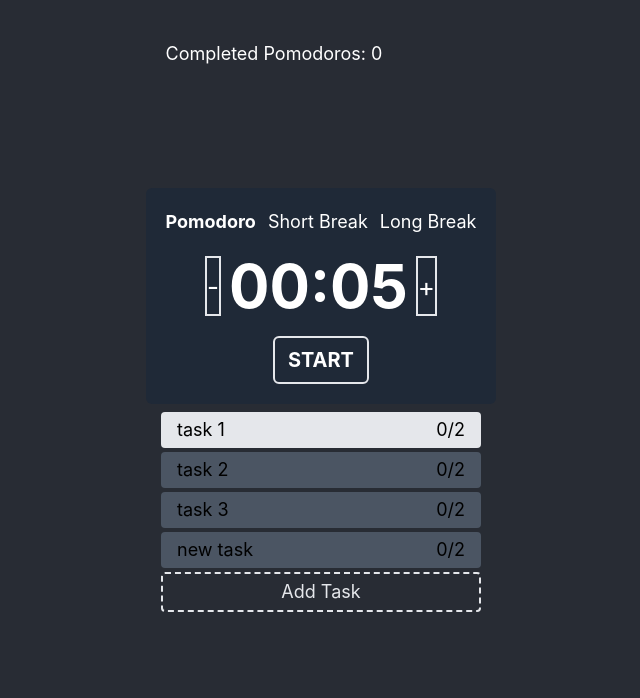
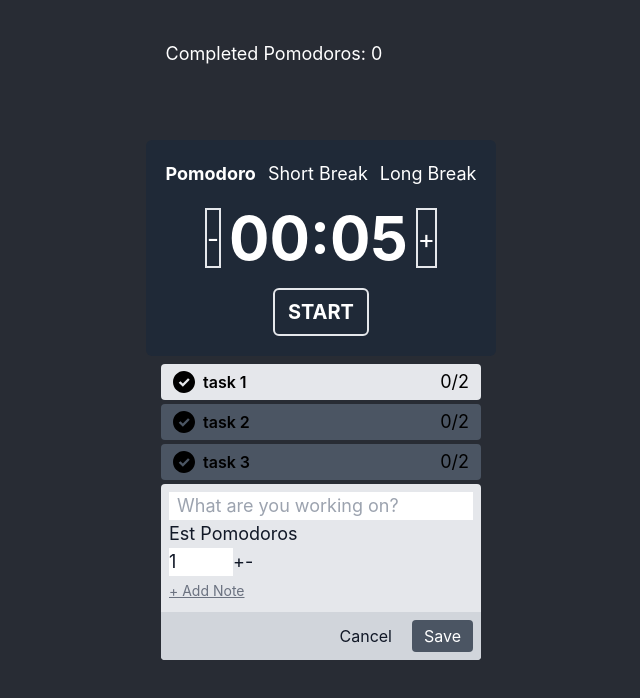
Before and after one commit to joeyiny/Pomodoro, a React (Create React App) app: page / in a window 1280 px wide. Both pictures are taken after a click on the button "Add Task". Shown: the top 698 px of the page, without its empty margins (319-959 px from the left). Built offline with nearby package versions, Linux system fonts and the light colour scheme; no server answers.

Commit message:
Allow user to add new tasks

```diff
--- /dev/null
+++ b/src/Components/AddTaskButton.tsx
@@ -0,0 +1,75 @@
+import { useState } from "react";
+import type { Task } from "./TaskList.tsx";
+
+enum ButtonState {
+  BUTTON = "button",
+  ADDING = "Adding",
+}
+
+let AddTaskButton = ({ onClick }) => {
+  let [buttonState, setButtonState] = useState<ButtonState>(ButtonState.BUTTON);
+
+  let [taskName, setTaskName] = useState<string>("");
+  let [estimatedPomodoros, setEstimatedPomodoros] = useState<number>(1);
+
+  if (buttonState === ButtonState.ADDING)
+    return (
+      <div className={`bg-gray-200 rounded text-lg text-gray-900`}>
+        <div className="px-2 py-2 text-left">
+          <input
+            className="w-full pl-2"
+            placeholder="What are you working on?"
+            value={taskName}
+            onChange={(e) => setTaskName(e.target.value)}></input>
+          <p>Est Pomodoros</p>
+          <div>
+            <input
+              type="number"
+              name="estimatedNumberOfPomodoros"
+              id="EstimatedNumberOfPomodoros"
+              className="w-16"
+              value={estimatedPomodoros}
+              onChange={(e) => setEstimatedPomodoros(e.target.valueAsNumber)}
+            />
+            <button>+</button>
+            <button>-</button>
+          </div>
+          <button className="underline text-gray-500 text-sm">
+            + Add Note
+          </button>
+        </div>
+        <div className="bg-gray-300 rounded-b px-2 py-2">
+          <div className="flex justify-end text-base gap-2">
+            <button
+              className=" bg-gray 300 rounded px-3 py-1"
+              onClick={() => setButtonState(ButtonState.BUTTON)}>
+              Cancel
+            </button>
+            <button
+              className=" bg-gray-600 text-white rounded px-3 py-1"
+              onClick={() =>
+                onClick({
+                  title: taskName,
+                  selected: false,
+                  pomodorosCompleted: false,
+                  pomodoroGoal: estimatedPomodoros,
+                  completed: false,
+                })
+              }>
+              Save
+            </button>
+          </div>
+        </div>
+      </div>
+    );
+
+  return (
+    <button
+      className={`w-full text-gray-200 border-2 border-dashed text-center text-lg px-4 py-1 rounded cursor-pointer`}
+      onClick={() => setButtonState(ButtonState.ADDING)}>
+      Add Task
+    </button>
+  );
+};
+
+export default AddTaskButton;
--- a/src/Components/TaskBox.tsx
+++ b/src/Components/TaskBox.tsx
@@ -5,9 +5,24 @@ let TaskBox = ({ task, onClick }: { task: Task; onClick: () => void }) => {
     <div
       className={`w-full text-black ${
         task.selected ? "bg-gray-200" : "bg-gray-600"
-      } text-lg px-4 py-1 rounded flex gap-2 justify-between cursor-pointer`}
+      } text-lg px-3 py-1 rounded flex gap-2 justify-between cursor-pointer`}
       onClick={onClick}>
-      <span>{task.title}</span>
+      <span
+        className={`flex gap-2 justify-start items-center ${
+          task.completed && "line-through"
+        }`}>
+        <svg
+          xmlns="http://www.w3.org/2000/svg"
+          width="22"
+          height="22"
+          viewBox="0 0 24 24">
+          <path
+            fill={"bg-red-400"}
+            d="M12 0c-6.627 0-12 5.373-12 12s5.373 12 12 12 12-5.373 12-12-5.373-12-12-12zm-1.25 17.292l-4.5-4.364 1.857-1.858 2.643 2.506 5.643-5.784 1.857 1.857-7.5 7.643z"
+          />
+        </svg>
+        <span className="text-base font-semibold">{task.title}</span>
+      </span>
       <span>
         {task.pomodorosCompleted ? task.pomodorosCompleted : 0}/
         {task.pomodoroGoal}
--- a/src/Components/TaskList.tsx
+++ b/src/Components/TaskList.tsx
@@ -1,27 +1,51 @@
 import { useEffect, useState } from "react";
 import TaskBox from "./TaskBox.tsx";
+import AddTaskButton from "./AddTaskButton.tsx";
 
 export type Task = {
   title: string;
   selected: boolean;
   pomodorosCompleted?: number;
   pomodoroGoal: number;
+  completed: boolean;
+  note?: string;
 };
 
 let Tasks = () => {
   let [tasks, setTasks] = useState<Array<Task>>([
-    { title: "task 1", selected: true, pomodoroGoal: 2 },
-    { title: "task 2", selected: false, pomodoroGoal: 2 },
-    { title: "task 3", selected: false, pomodoroGoal: 2 },
+    {
+      title: "task 1",
+      selected: true,
+      pomodorosCompleted: 0,
+      pomodoroGoal: 2,
+      completed: false,
+    },
+    {
+      title: "task 2",
+      selected: false,
+      pomodorosCompleted: 0,
+      pomodoroGoal: 2,
+      completed: false,
+    },
+    {
+      title: "task 3",
+      selected: false,
+      pomodorosCompleted: 0,
+      pomodoroGoal: 2,
+      completed: false,
+    },
   ]);
 
   let [selectedTaskIndex, setSelectedTaskIndex] = useState<number | null>(0);
 
-  let addTask = () => {
-    setTasks([
-      ...tasks,
-      { title: "new task", selected: false, pomodoroGoal: 2 },
-    ]);
+  let addTask = (task) => {
+    setTasks([...tasks, task]);
+  };
+
+  let iterateNumberOfPomodorosForSelectedTask = () => {
+    let newTasks = [...tasks];
+    newTasks[selectedTaskIndex].pomodorosCompleted++;
+    setTasks(newTasks);
   };
 
   useEffect(() => {
@@ -47,11 +71,7 @@ let Tasks = () => {
   return (
     <div className="w-80 flex gap-1 mt-2 flex-col">
       {listTasks}
-      <button
-        className={`w-full text-gray-200 border-2 border-dashed text-center text-lg px-4 py-1 rounded cursor-pointer`}
-        onClick={() => addTask()}>
-        Add Task
-      </button>
+      <AddTaskButton onClick={(t) => addTask(t)} />
     </div>
   );
 };
```
